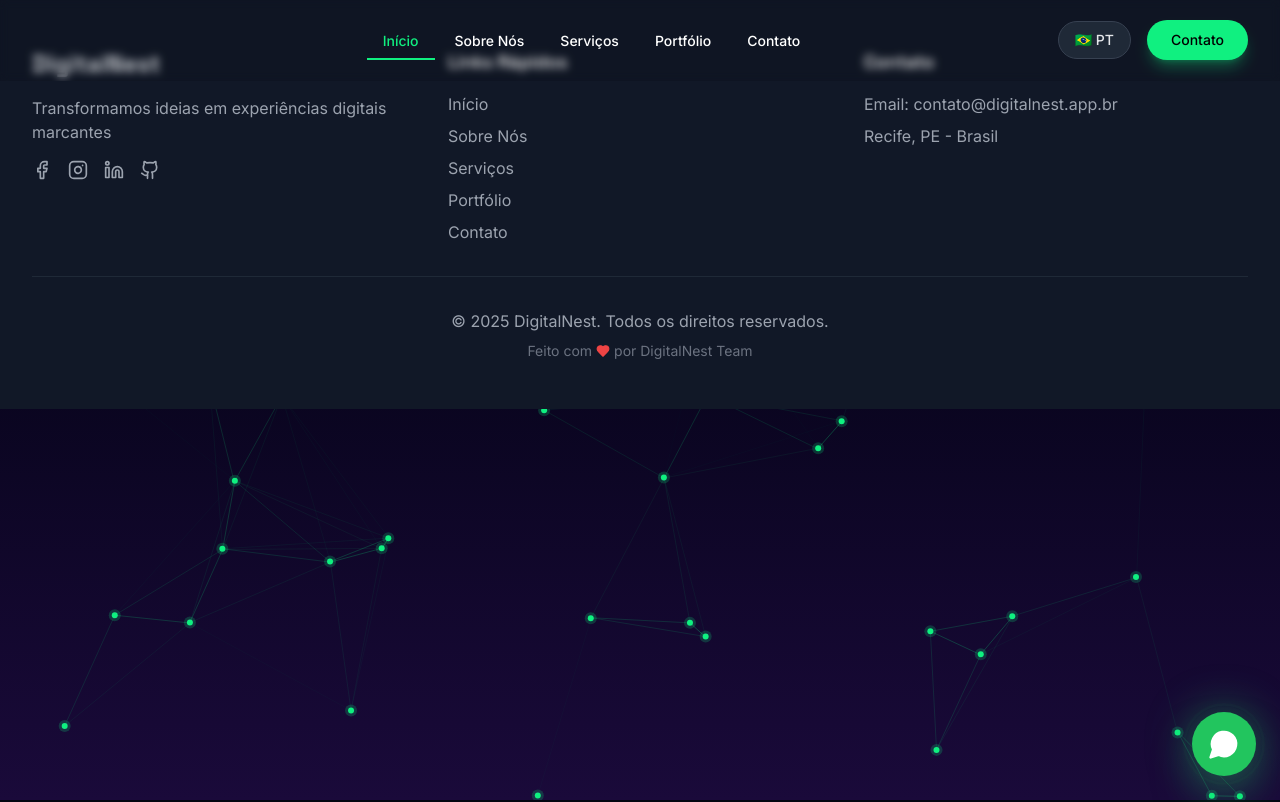
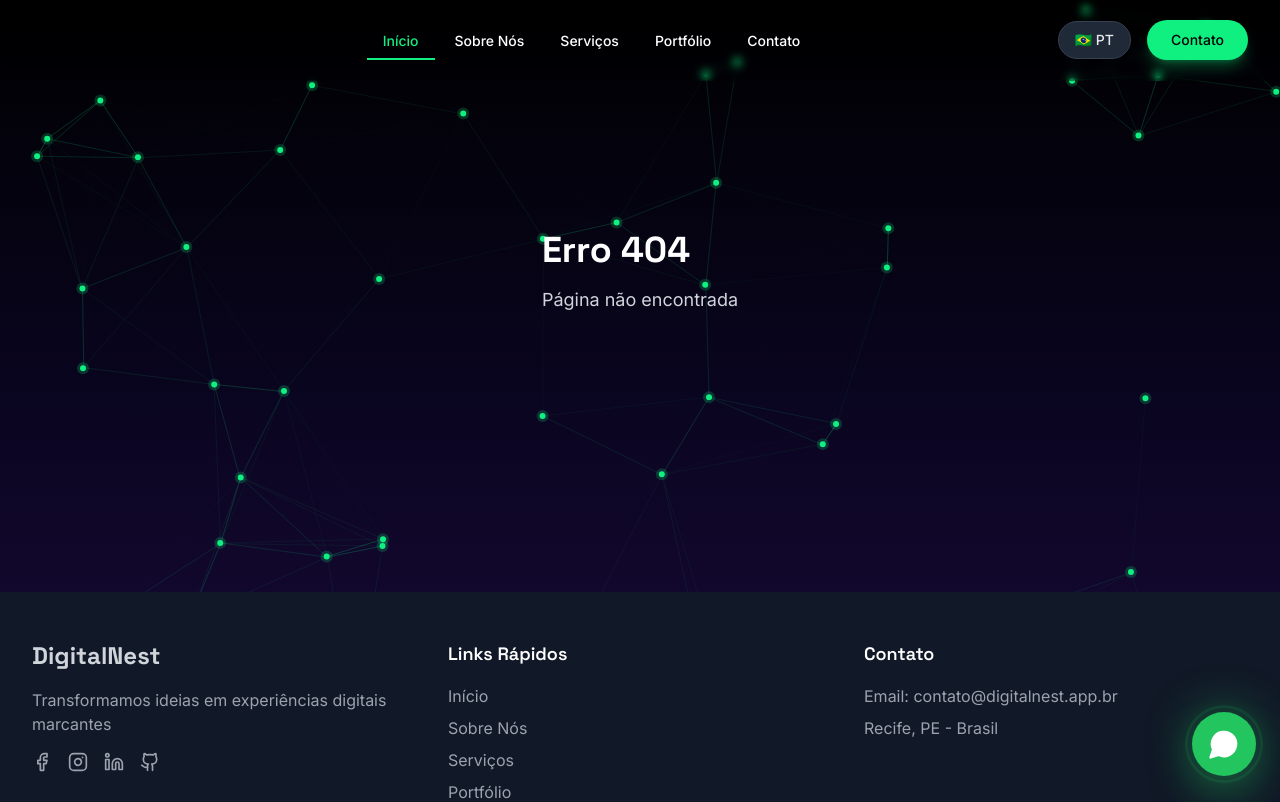
Before and after one commit to cantalusto/digitalnest, a React (Vite) app: page /about in a window 1280 px wide. Shown: the top 802 px of the page. Built offline with nearby package versions, Linux system fonts and the light colour scheme.

Commit message:
feature: page 404

```diff
--- a/src/App.tsx
+++ b/src/App.tsx
@@ -1,10 +1,11 @@
 import { useEffect } from 'react';
-import { BrowserRouter as Router, Routes, Route } from 'react-router-dom';
+import { BrowserRouter as Router, Routes, Route, Navigate } from 'react-router-dom';
 import { Navbar } from './components/Navbar';
 import { Footer } from './components/Footer';
 import { AnimatedBackground } from './components/ui/AnimatedBackground';
 import { WhatsAppButton } from './components/WhatsAppButton';
 import { Home } from './pages/Home';
+import NotFound from './pages/NotFound';
 
 function App() {
   // Force dark mode
@@ -27,6 +28,7 @@ function App() {
           <main className="flex-grow w-full">
             <Routes>
               <Route path="/" element={<Home />} />
+              <Route path="*" element={<NotFound />} />
             </Routes>
           </main>
           <Footer />
@@ -34,7 +36,7 @@ function App() {
 
         {/* WhatsApp Floating Button */}
         <WhatsAppButton
-          phoneNumber={import.meta.env.VITE_WHATSAPP_NUMBER || "5511999999999"}
+          phoneNumber={import.meta.env.VITE_WHATSAPP_NUMBER || '5511999999999'}
           message="Olá! Gostaria de saber mais sobre os serviços da DigitalNest."
         />
       </div>
--- a/src/i18n/locales/en.json
+++ b/src/i18n/locales/en.json
@@ -119,5 +119,9 @@
   "theme": {
     "light": "Light Mode",
     "dark": "Dark Mode"
+  },
+  "notFound": {
+    "title": "Error 404",
+    "subtitle": "Page not found"
   }
 }
--- a/src/i18n/locales/pt.json
+++ b/src/i18n/locales/pt.json
@@ -119,5 +119,9 @@
   "theme": {
     "light": "Modo Claro",
     "dark": "Modo Escuro"
+  },
+  "notFound": {
+    "title": "Erro 404",
+    "subtitle": "Página não encontrada"
   }
 }
--- /dev/null
+++ b/src/pages/NotFound.tsx
@@ -0,0 +1,14 @@
+import { Heading } from '@/components/ui/Heading';
+import { Section } from '@/components/ui/Section';
+import { useTranslation } from 'react-i18next';
+
+export default function NotFound() {
+  const { t } = useTranslation();
+  return (
+    <Section background="gradient">
+      <div className="flex flex-col items-center justify-center min-h-[400px]">
+        <Heading title={t('notFound.title')} subtitle={t('notFound.subtitle')} />
+      </div>
+    </Section>
+  );
+}
```
